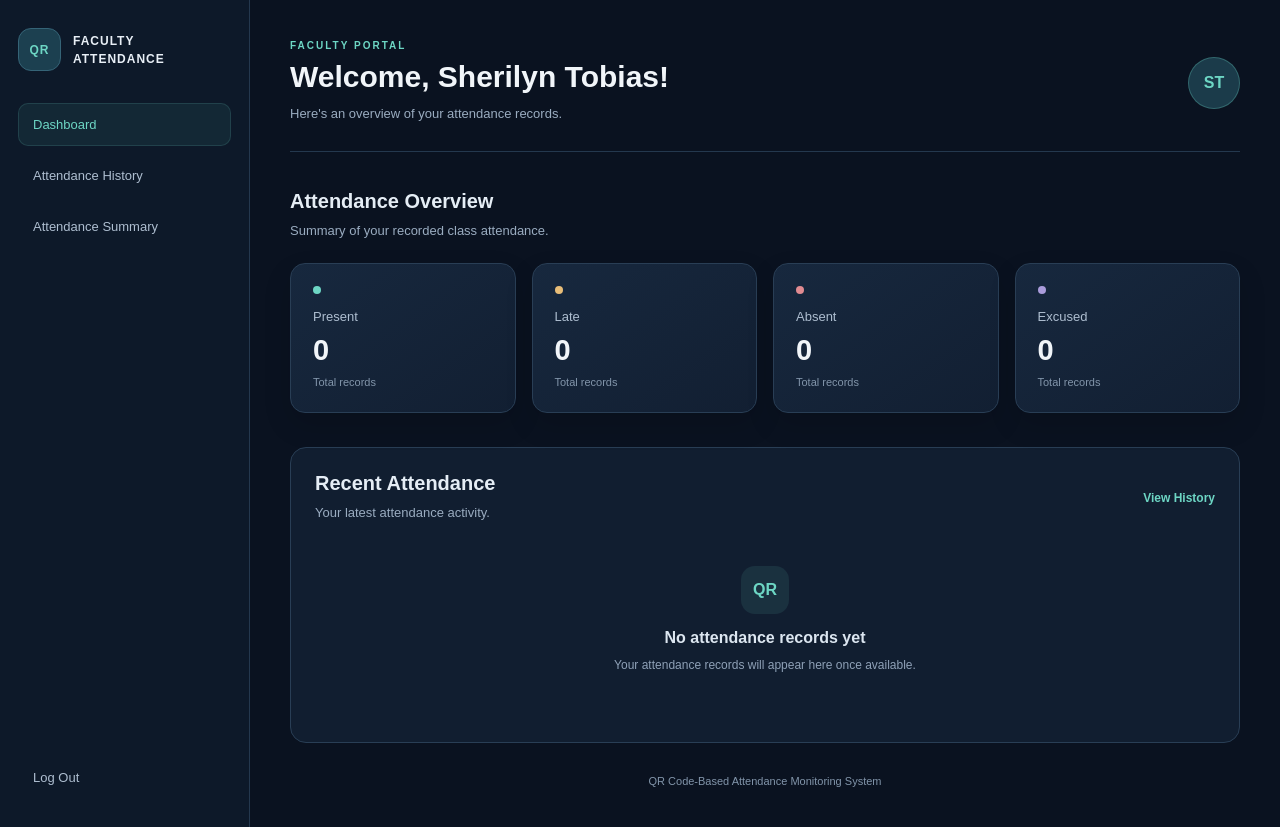
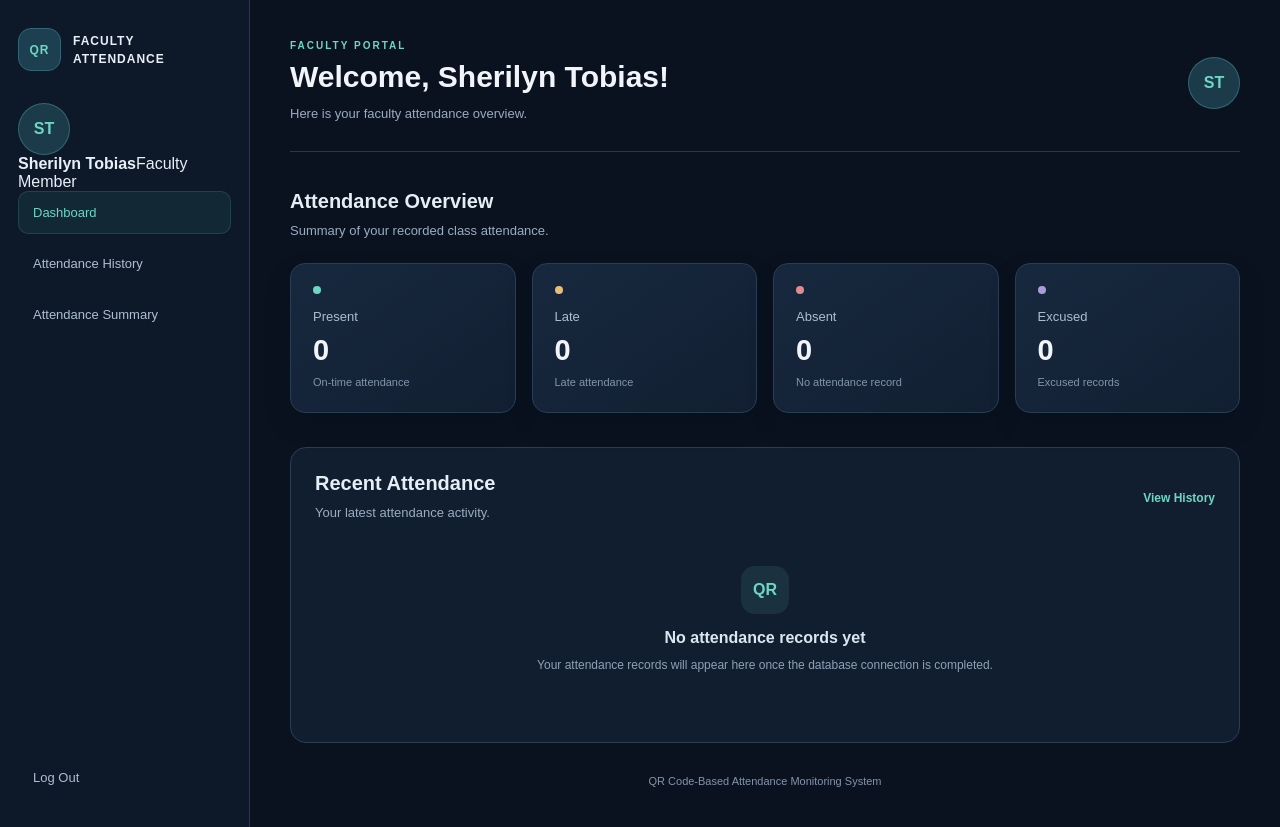
Before and after one commit to bayatanrachel/Faculty-Attendance-Monitoring-Rachel, a Next.js app: page /dashboard in a window 1280 px wide. Built offline with nearby package versions, Linux system fonts and the light colour scheme.

Commit message:
Update page.js

```diff
--- a/app/dashboard/page.js
+++ b/app/dashboard/page.js
@@ -1,9 +1,10 @@
+
 
 const attendanceStats = [
-  { label: "Present", value: "0", color: "present" },
-  { label: "Late", value: "0", color: "late" },
-  { label: "Absent", value: "0", color: "absent" },
-  { label: "Excused", value: "0", color: "excused" },
+  { label: "Present", value: "0", color: "present", note: "On-time attendance" },
+  { label: "Late", value: "0", color: "late", note: "Late attendance" },
+  { label: "Absent", value: "0", color: "absent", note: "No attendance record" },
+  { label: "Excused", value: "0", color: "excused", note: "Excused records" },
 ];
 
 export default function Dashboard() {
@@ -13,6 +14,14 @@ export default function Dashboard() {
         <div className="sidebar-brand">
           <div className="logo-icon">QR</div>
           <span>FACULTY<br />ATTENDANCE</span>
+        </div>
+
+        <div className="faculty-profile">
+          <div className="faculty-avatar">ST</div>
+          <div className="faculty-profile-copy">
+            <strong>Sherilyn Tobias</strong>
+            <span>Faculty Member</span>
+          </div>
         </div>
 
         <nav className="sidebar-nav">
@@ -30,7 +39,7 @@ export default function Dashboard() {
             <p className="welcome-label">FACULTY PORTAL</p>
             <h1>Welcome, Sherilyn Tobias!</h1>
             <p className="dashboard-subtitle">
-              Here's an overview of your attendance records.
+              Here is your faculty attendance overview.
             </p>
           </div>
           <div className="faculty-avatar">ST</div>
@@ -48,7 +57,7 @@ export default function Dashboard() {
                 <div className={`stat-indicator ${stat.color}`} />
                 <p>{stat.label}</p>
                 <h3>{stat.value}</h3>
-                <span>Total records</span>
+                <span>{stat.note}</span>
               </article>
             ))}
           </div>
@@ -68,7 +77,10 @@ export default function Dashboard() {
           <div className="empty-records">
             <div className="empty-icon">QR</div>
             <h3>No attendance records yet</h3>
-            <p>Your attendance records will appear here once available.</p>
+            <p>
+              Your attendance records will appear here once the database
+              connection is completed.
+            </p>
           </div>
         </section>
 
```
